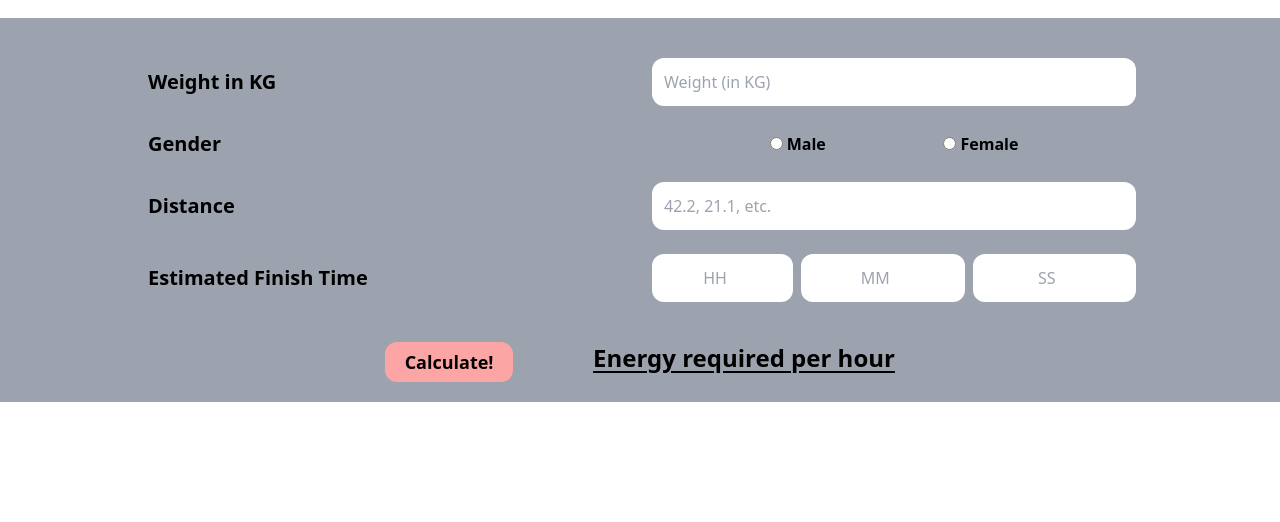
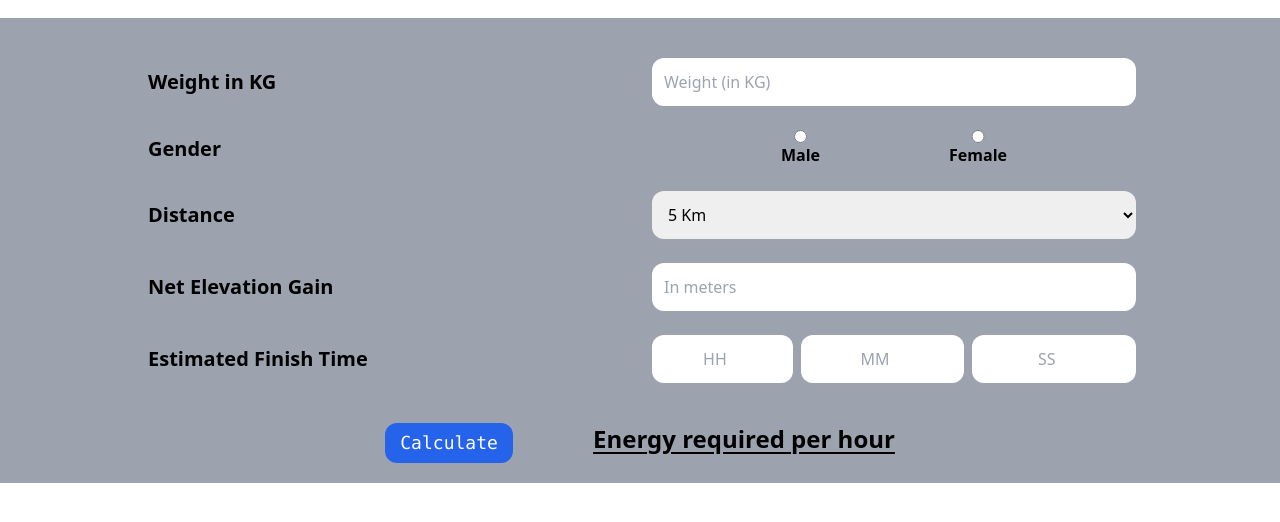
Before and after one commit to fasterTachyon/EnergyReqd.github.io, a plain HTML site: page index.html in a window 1280 px wide. Shown: the part 158-680 px from the top of the page. Drawn offline with nearby package versions, Linux system fonts and the light colour scheme.

Commit message:
Add files via upload

```diff
--- a/index.html
+++ b/index.html
@@ -19,14 +19,14 @@
             </p>
             <input id="Weight" type="number" placeholder="Weight (in KG)" class="p-3 rounded-xl col-span-1 input" />
             <p class="font-bold pl-1 text-xl col-span-1 ">Gender</p>
-            <div class="flex justify-evenly">
-                <div>
+            <div class="flex justify-between md:justify-evenly">
+                <div class="flex flex-col justify-center">
                     <input id="Male" type="radio" name="gender" value="male" class="p-3 rounded-xl col-span-1 input" />
                     <label htmlFor="" class=" font-bold">
                         Male
                     </label>
                 </div>
-                <div>
+                <div class="flex flex-col justify-center">
                     <input id="Female" type="radio" name="gender" value="female"
                         class="p-3 rounded-xl col-span-1 input" />
                     <label htmlFor="" class=" font-bold">
@@ -35,20 +35,33 @@
                 </div>
             </div>
             <p class="font-bold pl-1 text-xl col-span-1 ">Distance</p>
-            <input id="Distance" type="number" placeholder="42.2, 21.1, etc." class="p-3 rounded-xl col-span-1 input" />
-            <p class="font-bold pl-1 text-xl col-span-1 ">
+            <!-- <input id="Distance" type="number" placeholder="42.2, 21.1, etc." class="p-3 rounded-xl col-span-1 input" /> -->
+             <select name="Distance" id="Distance" class="p-3 rounded-xl">
+                <option value="5">5 Km</option>
+                <option value="10">10 Km</option>
+                <option value="21.1">21 Km</option>
+                <option value="42.2">42 Km</option>
+                <option value="50">50 Km</option>
+                <option value="100">100 Km</option>
+                <option value="161">100 Mile</option>
+             </select>
+            <p class="font-bold p-1 text-xl col-span-1 ">
+                Net Elevation Gain
+            </p>
+            <input id="Elevation" type="number" placeholder="In meters" class="p-3 rounded-xl col-span-1 input" />
+             <p class="font-bold pl-1 text-xl col-span-1 ">
                 Estimated Finish Time
             </p>
-            <div class="flex col-span-1 gap-2">
-                <input id="Hours" type="number" placeholder="HH" class="text-center w-[30%] rounded-xl p-3 input" />
-                <input id="Minutes" type="number" placeholder="MM" class="text-center w-[35%] rounded-xl input" />
-                <input id="Seconds" type="number" placeholder="SS" class="text-center w-[35%] rounded-xl input" />
+            <div class="flex col-span-1 gap-2 flex-col md:flex-row">
+                <input id="Hours" type="number" placeholder="HH" class="text-center md:w-[30%] rounded-xl md:p-3 p-1 input" />
+                <input id="Minutes" type="number" placeholder="MM" class="text-center md:w-[35%] rounded-xl p-1 input" />
+                <input id="Seconds" type="number" placeholder="SS" class="text-center md:w-[35%] rounded-xl p-1 input" />
             </div>
         </div>
         <div class="flex justify-center bg-gray-400 pb-5 gap-20 px-24">
-            <button id="Click" class="bg-red-300 w-32 h-10 text-lg font-bold rounded-xl" onClick="calculate()"
+            <button id="Click" class="bg-blue-600 text-white w-32 h-10 text-lg font-mono rounded-xl md:p-0 px-2 text-center" onClick="calculate()"
                 >
-                Calculate!
+                Calculate
             </button>
             <p id="Result" class="text-center font-bold text-2xl underline underline-offset-4">
                 Energy required per hour
@@ -59,9 +72,10 @@
     </div>
     <script>
         function calculate(){
-                const male = document.getElementById("Male").checked;
-                const distance =
-                    document.getElementById("Distance").value;
+            const distance =
+            document.getElementById("Distance").value;
+            const male = document.getElementById("Male").checked;
+                const Elevation = document.getElementById("Elevation").value;
                 const weight = document.getElementById("Weight").value;
                 const hours = document.getElementById("Hours").value;
                 const minutes =
@@ -74,9 +88,8 @@
                     parseFloat(minutes) +
                     parseFloat(seconds);
 
-                let CarbEnergyReqd = 0.9 * (weight * distance);
-                let muscleMass = male ? weight * 0.3 : weight * 0.25;
-                let energyStore = muscleMass * 15 * 4;
+                let CarbEnergyReqd = 0.9 * (weight * (Number(distance)+(Elevation/100)));
+                let energyStore = male?weight*24:weight*20;
                 let shortfall = CarbEnergyReqd - energyStore;
                 let hourly = shortfall / time;
 
```
